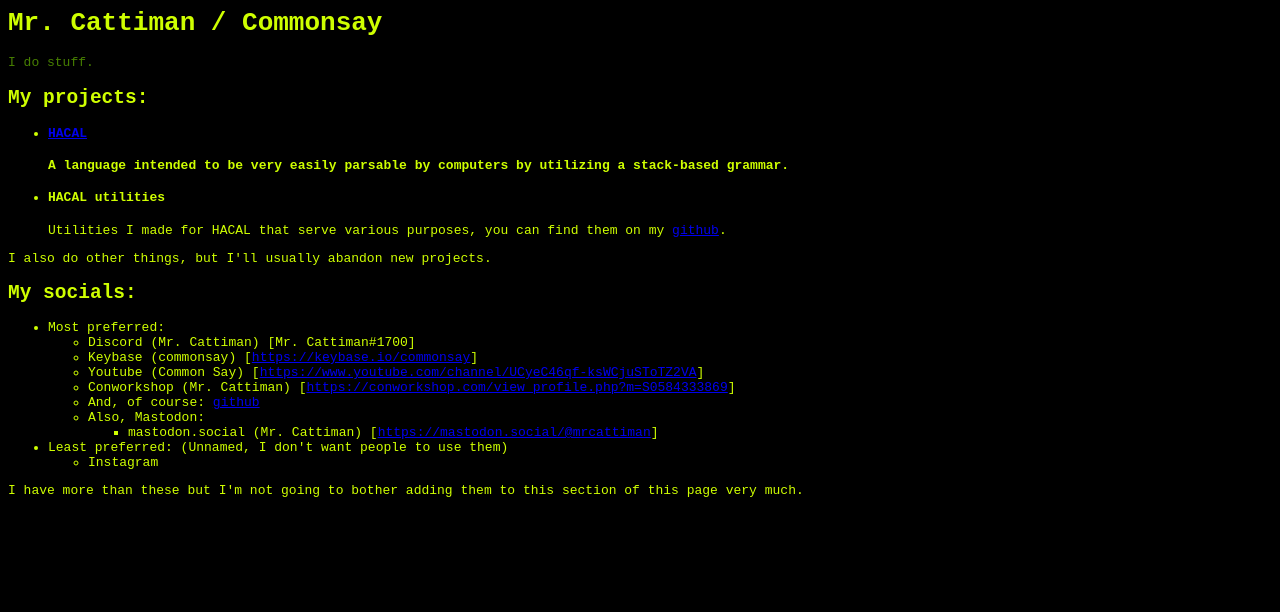
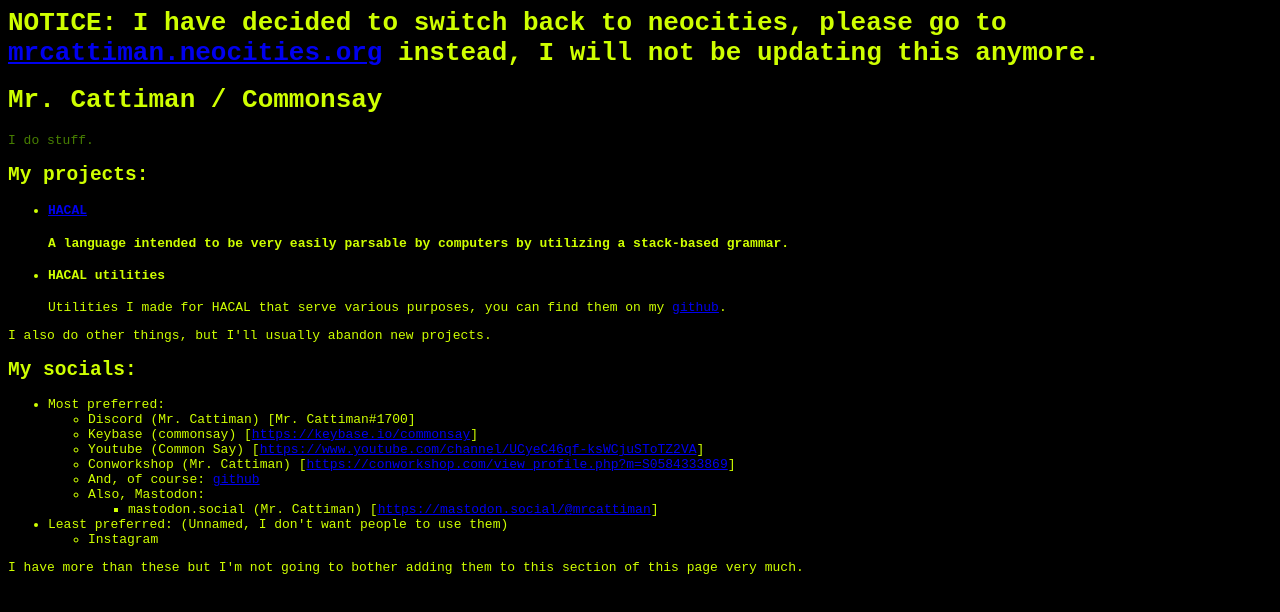
Before and after one commit to MrCattiman/mrcattiman.github.io, a plain HTML site: page index.html in a window 1280 px wide. Drawn offline with Linux system fonts and the light colour scheme.

Commit message:
final(?) update

```diff
--- a/index.html
+++ b/index.html
@@ -13,6 +13,7 @@ h1+div {
 </style>
 </head>
 <body>
+<h1>NOTICE: I have decided to switch back to neocities, please go to <a href="mrcattiman.neocities.org">mrcattiman.neocities.org</a> instead, I will not be updating this anymore.</h1>
 <h1>Mr. Cattiman / Commonsay</h1>
 <div>I do stuff.</div>
 <h2>My projects:</h2>
```
